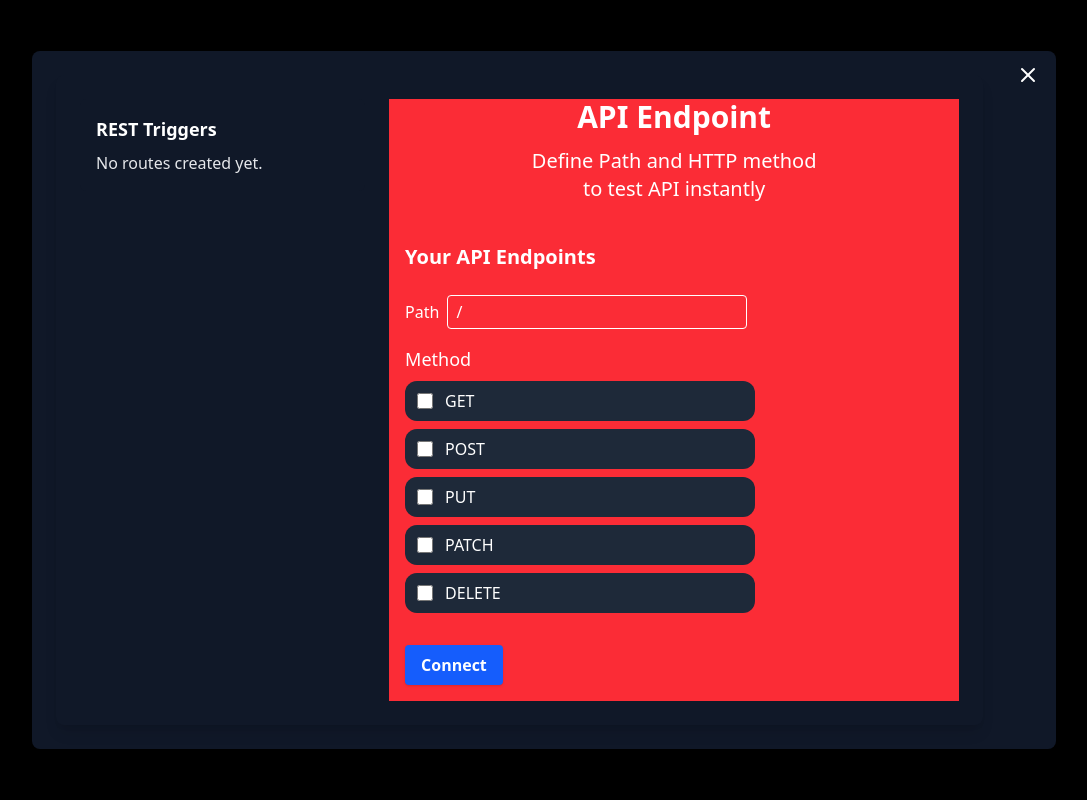
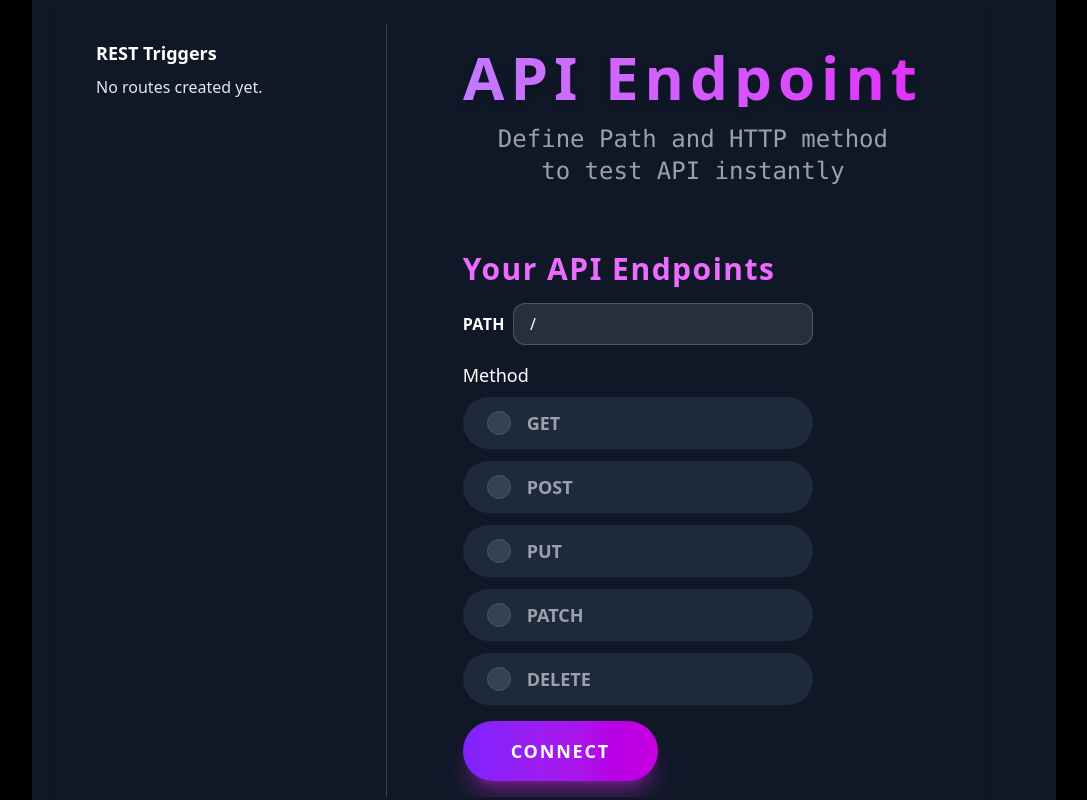
Before and after one commit to ompatel585/Cerlia_Playground, a React (Vite) app in the folder client/: page / in a window 1280 px wide. Both pictures are taken after a click on the element "API Endpoint". Shown: the whole page, without its empty margins (96-1183 px from the left). Built offline with nearby package versions, Linux system fonts and the light colour scheme.

Commit message:
Edited Connect page:

```diff
--- a/client/package.json
+++ b/client/package.json
@@ -13,8 +13,11 @@
     "-": "^0.0.1",
     "@tailwindcss/vite": "^4.1.11",
     "@xyflow/react": "^12.8.2",
+    "jsonwebtoken": "^9.0.2",
+    "jwt-decode": "^4.0.0",
     "lucide-react": "^0.533.0",
     "react": "^19.1.0",
+    "react-custom-scrollbars": "^4.2.1",
     "react-dom": "^19.1.0",
     "react-router-dom": "^7.7.0",
     "scrollbar": "^0.1.12",
--- a/client/src/index.css
+++ b/client/src/index.css
@@ -1,2 +1,27 @@
 @import 'tailwindcss';
 @plugin 'tailwind-scrollbar';
+/* GLOBAL SCROLLBAR STYLES */
+
+/* 1. Firefox */
+
+
+/* 2. Webkit Browsers: Chrome, Edge, Brave, Safari */
+::-webkit-scrollbar {
+  width: 15px;
+}
+
+::-webkit-scrollbar-track {
+  background: #000;
+}
+
+::-webkit-scrollbar-thumb {
+  background: linear-gradient(#642bff , #ff22b6);
+  border-radius: 10px;
+}
+
+/* ✅ This removes those ugly arrow buttons completely */
+::-webkit-scrollbar-button {
+  display: none;
+  height: 0;
+  width: 0;
+}
--- a/client/src/pages/Connect.jsx
+++ b/client/src/pages/Connect.jsx
@@ -183,42 +183,81 @@ const Connect = () => {
 
   return (
     // <div className="min-h-screen text-white px-4 py-4">
-    <div className="bg-gray-900 text-white rounded-lg p-6 w-[95%] max-w-5xl shadow-lg">
+    <div className="bg-gray-900 text-white rounded-lg p-6 w-[95%] max-w-5xl shadow-lg mt-5">
       <div className="flex flex-col md:flex-row gap-6">
         {/* Left Sidebar */}
         <div className="md:w-1/3 w-full">
           <RestTriggers routes={routes} />
         </div>
+        <div className="w-[0.5px] bg-gray-700 mx-4" />
 
         {/* Right Block: Header + Content */}
-        <div className="flex flex-col w-full md:w-2/3 gap-6 bg-red-500 max-h-screen  scrollbar-thumb-rounded-full  scrollbar scrollbar-thumb-blue-900  overflow-y-scroll ">
+        <div className="flex flex-col w-full md:w-2/3 gap-6 overflow-y-scroll max-h-screen ">
           {/* Header Block */}
-          <div className="text-center">
+          {/* <div className="text-center">
             <h1 className="text-3xl font-bold">API Endpoint</h1>
             <p className="text-xl mt-3">Define Path and HTTP method</p>
             <p className="text-xl">to test API instantly</p>
+          </div> */}
+
+          <div class="relative text-center p-6">
+            <h1
+              class="text-xl md:text-6xl font-bold  tracking-widest
+             bg-gradient-to-r from-purple-400 to-fuchsia-500 text-transparent bg-clip-text
+             drop-shadow-lg"
+            >
+              API Endpoint
+            </h1>
+            <p class="text-xl md:text-2xl mt-4 font-mono text-gray-400">
+              Define Path and HTTP method
+            </p>
+            <p class="text-xl md:text-2xl font-mono text-gray-400">
+              to test API instantly
+            </p>
           </div>
 
           {/* Main Form Block */}
-          <div className="flex flex-col gap-4  rounded-lg p-4">
+          <div className="flex flex-col gap-4  rounded-lg p-4 ml-5">
             <div>
-              <h2 className="text-xl font-semibold mb-2">Your API Endpoints</h2>
+              <h2
+                class="relative text-3xl font-bold  tracking-wider text-fuchsia-400
+           shadow-neon transition-all duration-300 ease-in-out
+           hover:text-fuchsia-300"
+              >
+                Your API Endpoints
+              </h2>
             </div>
 
             <div>
-              <label className="mr-2">Path</label>
+              {/* <label className="mr-2">Path</label>
               <input
                 type="text"
                 value={path}
                 onChange={handlePathChange}
                 className="border border-white bg-transparent text-white px-2 py-1 rounded w-full md:w-[300px]"
                 placeholder="/example"
-              />
+              /> */}
+              <div>
+                <label className="mr-2 text-white font-semibold uppercase tracking-wide">
+                  Path
+                </label>
+                <input
+                  type="text"
+                  value={path}
+                  onChange={handlePathChange}
+                  className="bg-white/10 border border-white/20 text-white
+               px-4 py-2 rounded-xl w-full md:w-[300px]
+               backdrop-blur-sm transition-all duration-300 ease-in-out
+               placeholder-white/50
+               focus:outline-none focus:border-white focus:ring-2 focus:ring-white/50"
+                  placeholder="/example"
+                />
+              </div>
             </div>
 
             <div>
               <p className="font-medium text-lg mb-2">Method</p>
-              <div className="flex flex-col gap-2">
+              {/* <div className="flex flex-col gap-2">
                 {methods.map((method) => (
                   <label
                     key={method}
@@ -238,13 +277,64 @@ const Connect = () => {
                     <span className="font-medium">{method}</span>
                   </label>
                 ))}
+              </div> */}
+
+              <div className="flex flex-col gap-3">
+                {methods.map((method) => (
+                  <label
+                    key={method}
+                    className={`flex items-center gap-4 cursor-pointer py-3 px-6 rounded-full transition-all duration-300 ease-in-out w-[350px]
+        ${
+          selectedMethods.includes(method)
+            ? "bg-gradient-to-r from-violet-600 to-fuchsia-600 text-white shadow-xl shadow-fuchsia-500/30 transform scale-105"
+            : "bg-gray-800 text-gray-400 hover:bg-gray-700 hover:text-white"
+        }`}
+                  >
+                    <input
+                      type="checkbox"
+                      checked={selectedMethods.includes(method)}
+                      onChange={() => handleToggle(method)}
+                      className="hidden" // Hides the default checkbox
+                    />
+                    <div
+                      className={`w-6 h-6 rounded-full flex-shrink-0 flex items-center justify-center
+          ${
+            selectedMethods.includes(method)
+              ? "bg-white border-2 border-fuchsia-500"
+              : "bg-gray-700 border border-gray-600"
+          }`}
+                    >
+                      {selectedMethods.includes(method) && (
+                        <svg
+                          className="w-4 h-4 text-fuchsia-600"
+                          fill="currentColor"
+                          viewBox="0 0 20 20"
+                        >
+                          <path d="M16.707 5.293a1 1 0 010 1.414l-8 8a1 1 0 01-1.414 0l-4-4a1 1 0 011.414-1.414L8 12.586l7.293-7.293a1 1 0 011.414 0z"></path>
+                        </svg>
+                      )}
+                    </div>
+                    <span className="font-bold text-lg">{method}</span>
+                  </label>
+                ))}
               </div>
             </div>
 
             <div>
+              {/* <button
+                onClick={handleConnect}
+                className="bg-blue-600 hover:bg-blue-700 px-4 py-2 rounded mt-4 font-semibold shadow"
+              >
+                Connect
+              </button> */}
               <button
                 onClick={handleConnect}
-                className="bg-blue-600 hover:bg-blue-700 px-4 py-2 rounded mt-4 font-semibold shadow"
+                className=" cursor-pointer py-4 px-12 rounded-full font-bold text-lg uppercase tracking-widest
+             bg-gradient-to-r from-violet-600 to-fuchsia-600 text-white
+             shadow-xl shadow-fuchsia-500/30 animate-pulse-slow
+             transition-all duration-300 ease-in-out
+             hover:scale-105 hover:animate-none hover:shadow-fuchsia-500/70
+             focus:outline-none focus:ring-4 focus:ring-violet-400 focus:ring-opacity-70"
               >
                 Connect
               </button>
--- a/client/vite.config.js
+++ b/client/vite.config.js
@@ -5,5 +5,6 @@ import tailwindcss from '@tailwindcss/vite';
 // https://vite.dev/config/
 export default defineConfig({
   plugins: [react(),tailwindcss(),
+    { nocompatible: true }
   ]
 })
```
Also changed, not shown: 1 other file (tests, documents, lock files or other folders).
